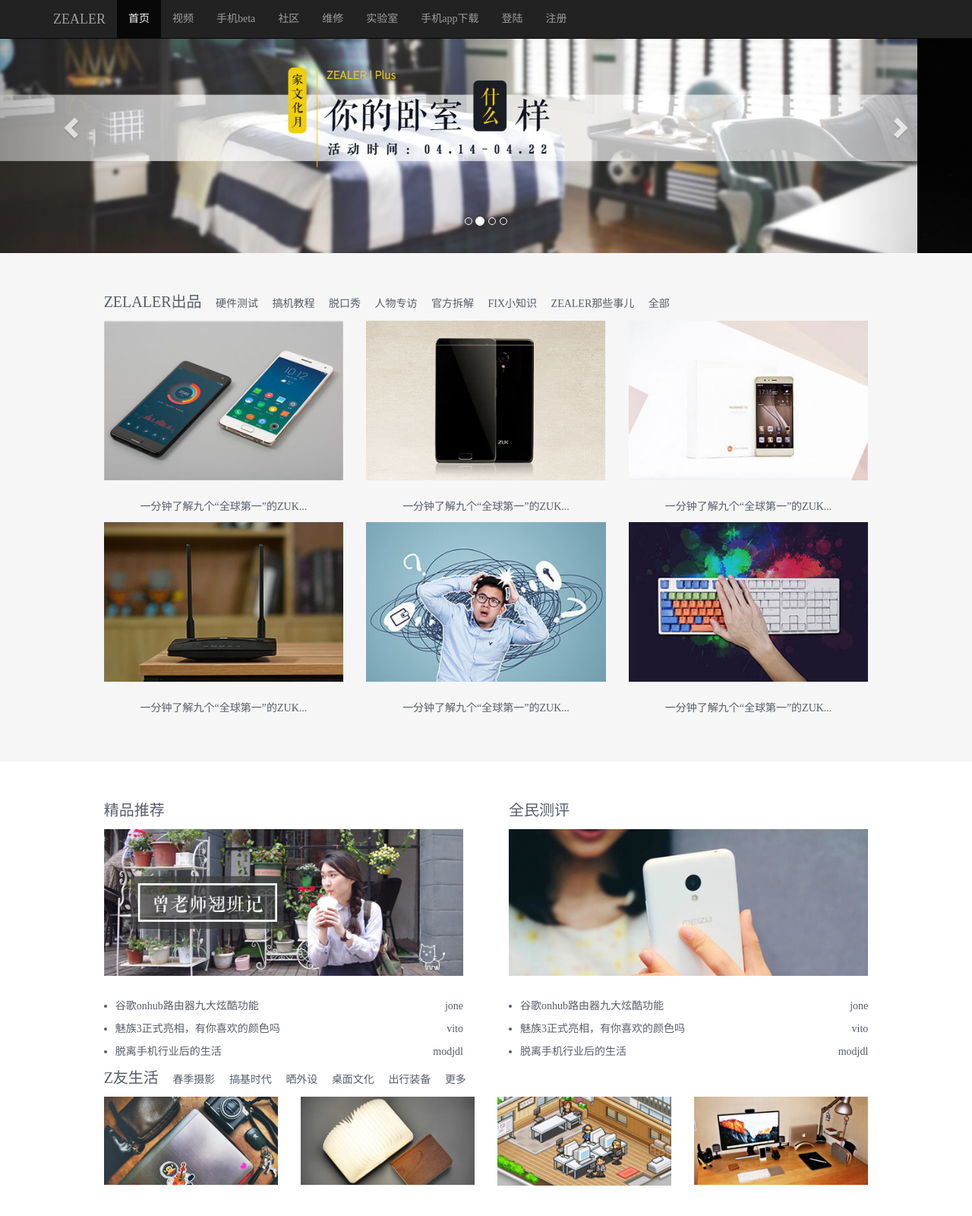
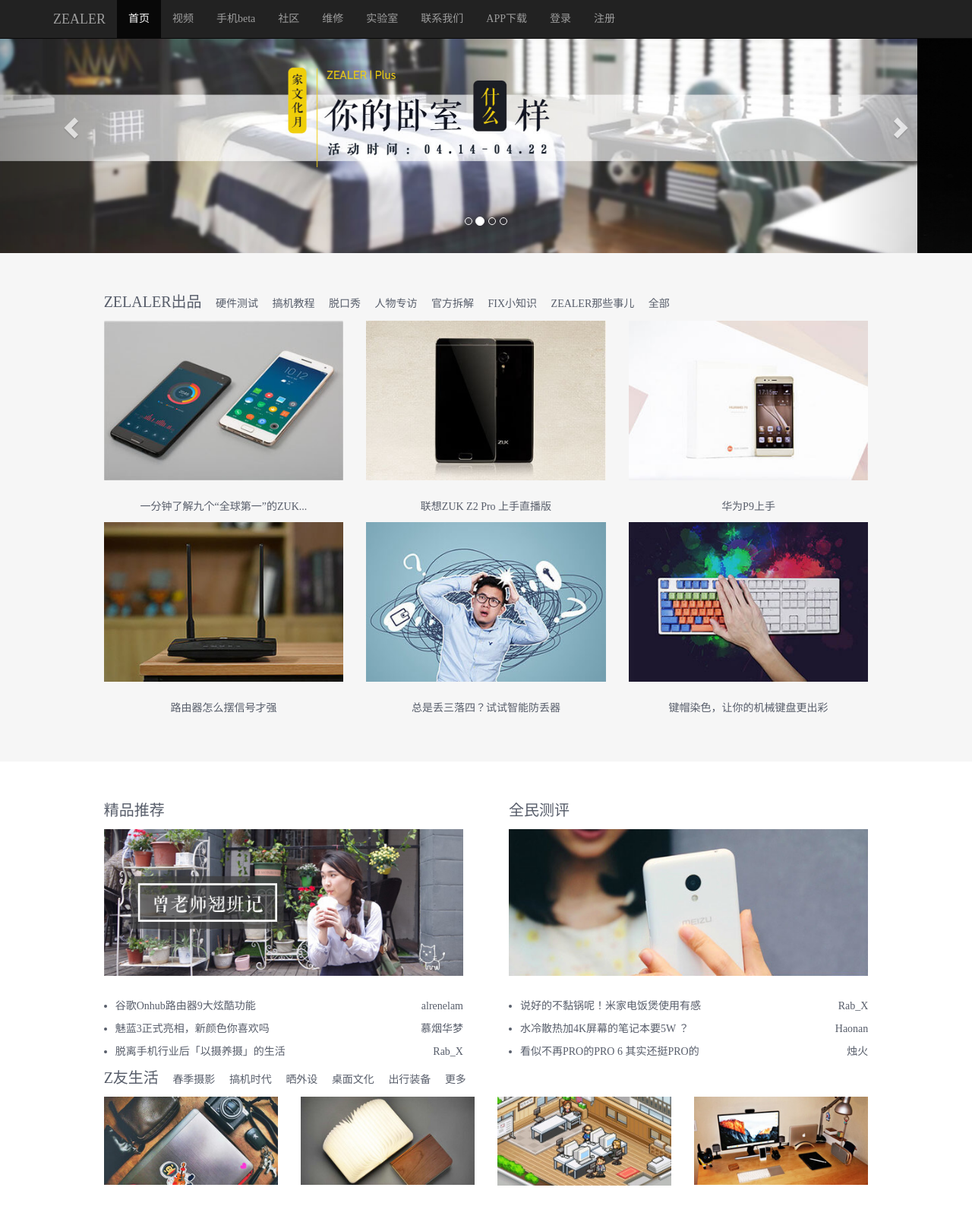
Before and after one commit to Dongeg/ZEALERv2, a plain HTML site: page index.html in a window 1280 px wide. Shown: the top 1600 px of the page at 76% size. Drawn offline with Linux system fonts and the light colour scheme.

Commit message:
文本内容修正

```diff
--- a/index.html
+++ b/index.html
@@ -28,8 +28,9 @@
 			          <li><a href="##">社区</a></li>
 			          <li><a href="##">维修</a></li>
 			          <li><a href="##">实验室</a></li>
-			          <li><a href="##">手机app下载</a></li>
-			          <li class="btn-login"><a href="##">登陆</a></li>
+			          <li><a href="##">联系我们</a></li>
+			          <li><a href="##">APP下载</a></li>
+			          <li class="btn-login"><a href="##">登录</a></li>
 			          <li class="btn-zhuce"><a href="##">注册</a></li>
 				</ul>
 			</div>
@@ -90,23 +91,23 @@
         			</div>
         			<div class="col-md-4 col-sm-6 content-show">
         				<img src="img/video2.jpg" class="img-responsive"/>
-        		        <p class="img-description">一分钟了解九个“全球第一”的ZUK...</p>
+        		        <p class="img-description">联想ZUK Z2 Pro 上手直播版</p>
         			</div>
         			<div class="col-md-4 col-sm-6 content-show">
         				<img src="img/video3.jpg" class="img-responsive"/>
-        		        <p class="img-description">一分钟了解九个“全球第一”的ZUK...</p>
+        		        <p class="img-description">华为P9上手</p>
         			</div>
         			<div class="col-md-4 col-sm-6 content-show">
         				<img src="img/video4.jpg" class="img-responsive"/>
-        		        <p class="img-description">一分钟了解九个“全球第一”的ZUK...</p>
+        		        <p class="img-description">路由器怎么摆信号才强</p>
         			</div>
         			<div class="col-md-4 col-sm-6 content-show">
         				<img src="img/video5.jpg" class="img-responsive"/>
-        		        <p class="img-description">一分钟了解九个“全球第一”的ZUK...</p>
+        		        <p class="img-description">总是丢三落四？试试智能防丢器</p>
         			</div>
         			<div class="col-md-4 col-sm-6 content-show">
         				<img src="img/video6.jpg" class="img-responsive"/>
-        		        <p class="img-description">一分钟了解九个“全球第一”的ZUK...</p>
+        		        <p class="img-description">键帽染色，让你的机械键盘更出彩</p>
         			</div>
         		</div>
         	</div>
@@ -126,9 +127,9 @@
         			<div class="col-md-12">
         				<div class="responsive">
         				<ul class="recapp-responsive">
-        					<li>谷歌onhub路由器九大炫酷功能<span>jone</span></li>
-        					<li>魅族3正式亮相，有你喜欢的颜色吗<span>vito</span></li>
-        					<li>脱离手机行业后的生活<span>modjdl</span></li>
+        					<li>谷歌Onhub路由器9大炫酷功能<span>alrenelam</span></li>
+        					<li>魅蓝3正式亮相，新颜色你喜欢吗<span>慕烟华梦</span></li>
+        					<li>脱离手机行业后「以摄养摄」的生活<span>Rab_X</span></li>
         				</ul>
         				</div>
         			</div>
@@ -145,9 +146,9 @@
         			<div class="col-md-12">
         				<div class="responsive">
         				<ul class="recapp-responsive">
-        					<li>谷歌onhub路由器九大炫酷功能<span>jone</span></li>
-        					<li>魅族3正式亮相，有你喜欢的颜色吗<span>vito</span></li>
-        					<li>脱离手机行业后的生活<span>modjdl</span></li>
+        					<li>说好的不黏锅呢！米家电饭煲使用有感<span>Rab_X</span></li>
+        					<li>水冷散热加4K屏幕的笔记本要5W ？<span>Haonan</span></li>
+        					<li>看似不再PRO的PRO 6 其实还挺PRO的<span>烛火</span></li>
         				</ul>
         				</div>
         			</div>
@@ -162,7 +163,7 @@
 						<ul>
 						   <li class="section-title">Z友生活</li>
 						   <li>春季摄影</li>
-						   <li>搞基时代</li>
+						   <li>搞机时代</li>
 						   <li>晒外设</li>
 						   <li>桌面文化</li>
 						   <li>出行装备</li>
@@ -200,13 +201,13 @@
 						<img src="img/hand1.jpg" class="img-responsive"/>
 					</div>
 					<div class="col-md-6 col-sm-6 content-show">
-						<img src="img/hand1.jpg" class="img-responsive"/>
+						<img src="img/hand2.jpg" class="img-responsive"/>
 					</div>
 					<div class="col-md-6 col-sm-6 content-show">
-						<img src="img/hand1.jpg" class="img-responsive"/>
+						<img src="img/hand3.jpg" class="img-responsive"/>
 					</div>
 					<div class="col-md-6 col-sm-6 content-show">
-						<img src="img/hand1.jpg" class="img-responsive"/>
+						<img src="img/hand4.jpg" class="img-responsive"/>
 					</div>
         		</div>
         		<div class="col-md-3 col-sm-12 service">
@@ -266,11 +267,11 @@
 						</div>
 					<div class="form-main">
 			        	<form class="form">
-			        		<span>请选择机型</span>
+			        		<span>请选择品牌</span>
 			        		<p><input type="text" /></p>
 			        		<span>请选择故障现象</span>
 			        		<p><input type="text" /></p>
-			        		<button class="test-btn">查询价格</button>
+			        		<button class="test-btn">查询详情</button>
 			        	</form>
 		        	</div>
         		</div>
@@ -292,19 +293,19 @@
 					</div>
         			<div class="col-md-6 col-sm-6 content-show">
         				<img src="img/l1.jpg" class="img-responsive"/>
-        		        <p class="img-description">一分钟了解九个“全球第一”的ZUK...</p>
+        		        <p class="img-description">「做消费者自己的实验室」</p>
         			</div>
         			<div class="col-md-6 col-sm-6 content-show">
         				<img src="img/l2.jpg" class="img-responsive"/>
-        		        <p class="img-description">一分钟了解九个“全球第一”的ZUK...</p>
+        		        <p class="img-description">「检测&咨询」正式上线</p>
         			</div>
         			<div class="col-md-6 col-sm-6 content-show">
         				<img src="img/l3.jpg" class="img-responsive"/>
-        		        <p class="img-description">一分钟了解九个“全球第一”的ZUK...</p>
+        		        <p class="img-description">测评分析 尽在其中</p>
         			</div>
          			<div class="col-md-6 col-sm-6 content-show">
         				<img src="img/l4.jpg" class="img-responsive"/>
-        		        <p class="img-description">一分钟了解九个“全球第一”的ZUK...</p>
+        		        <p class="img-description">众测空间 期待有你</p>
         			</div>
         		</div>
         	</div>
@@ -366,7 +367,7 @@
 	        	<div class="row">
 	        		<div class="col-md-10 col-md-offset-1">
 	        			<div class="col-md-1">
-	        				<span class="link-title">友情链接</span>
+	        				<span class="link-title">友情链接：</span>
 	        			</div>
 	        			<div class="col-md-11 link-main">
 	        				<ul>
```
